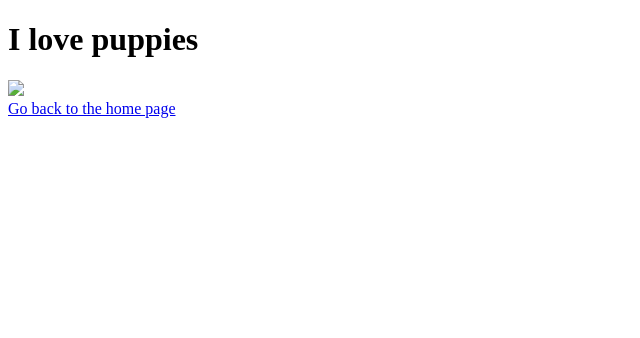
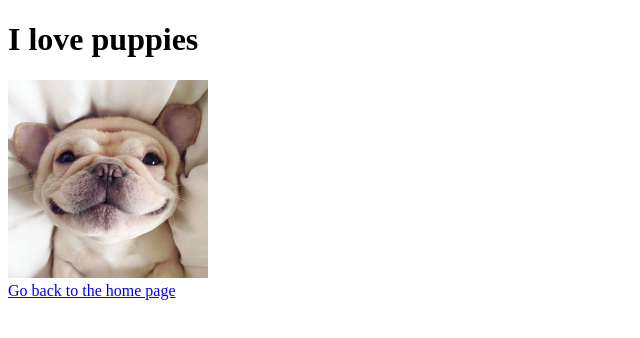
Before and after one commit to fuzzyter/INF286-Assignments, a plain HTML site: page Assignment09/personal-interests/puppies.html in a window 1280 px wide. Shown: the whole page, without its empty margins (0-640 px from the left). Drawn offline with Linux system fonts and the light colour scheme.

Commit message:
Update puppies.html

```diff
--- a/Assignment09/personal-interests/puppies.html
+++ b/Assignment09/personal-interests/puppies.html
@@ -8,7 +8,7 @@
     <body>
         <h1>I love puppies</h1>
         <a href="https://www.soopush.com/wp-content/uploads/2019/08/e73a3d4c22760168d7ccd79baab8db40.com">
-            <img src="../puppy 3.png" style="width: 200px; height:auto;"></a>
+            <img src="../puppy 3.jpg" style="width: 200px; height:auto;"></a>
             <br>
         <a href="../index.html">Go back to the home page</a>
     </body>
```
